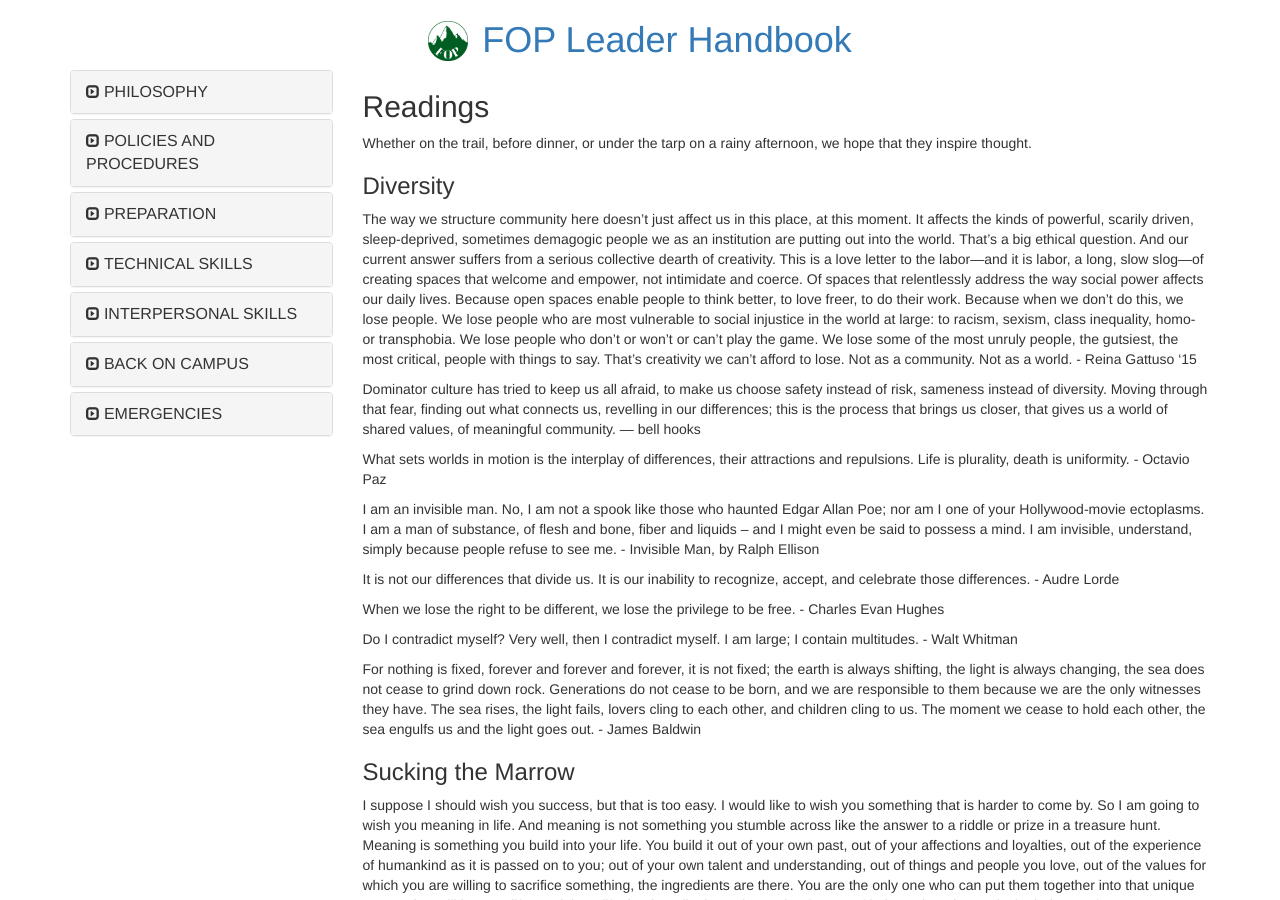
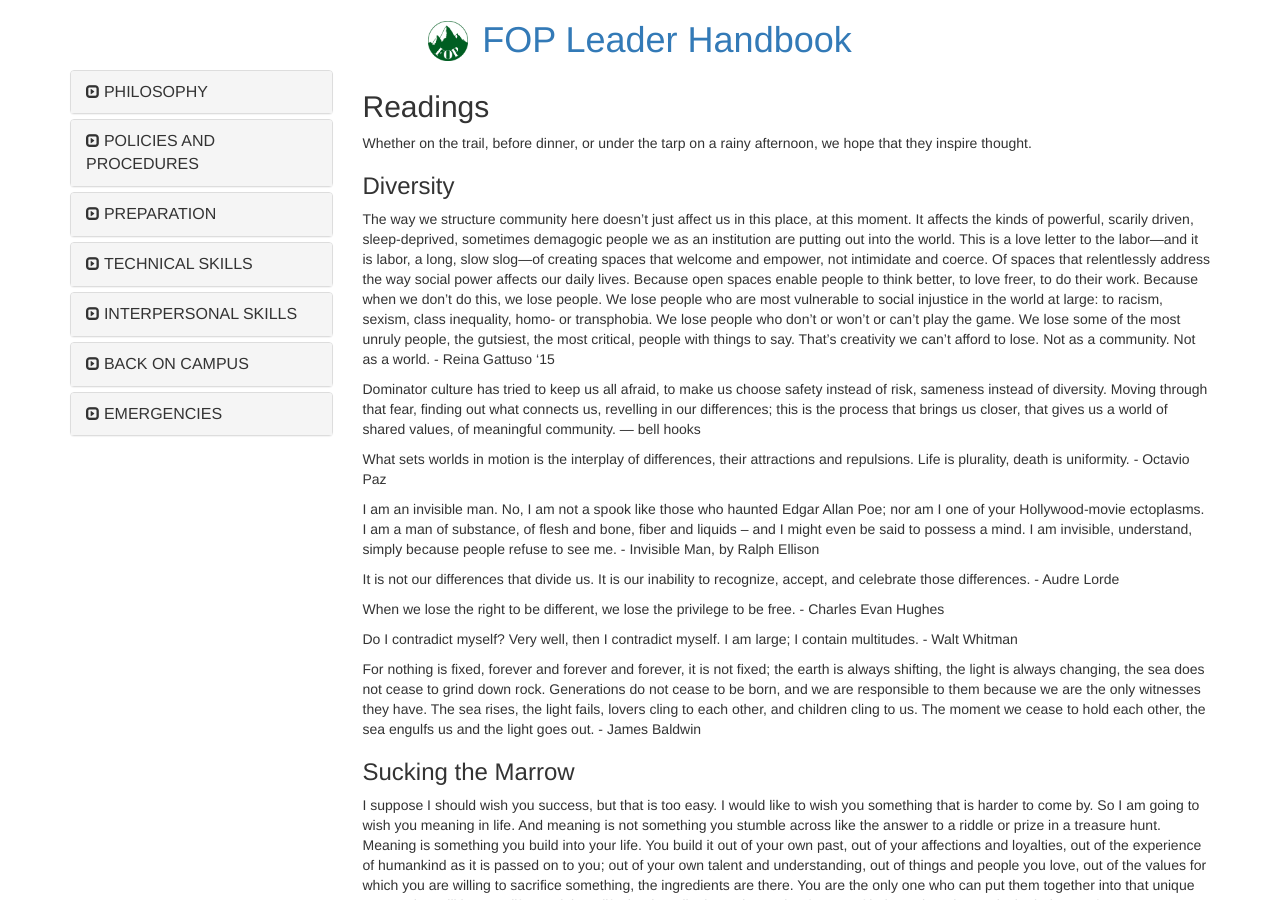
Before and after one commit to neo-project/global-blockchain-compliance-hub, a Jekyll site: the page built from _posts/1111-11-11-readings.md, in a window 1280 px wide and 900 px high. Built offline with Jekyll 4.4.1, drawn with Linux system fonts in a browser that asks for light colours; nearby versions of some CDN libraries; comment, search, counter and statistics services are not loaded.

Commit message:
Update 1111-11-11-readings.md

```diff
--- a/_posts/1111-11-11-readings.md
+++ b/_posts/1111-11-11-readings.md
@@ -11,7 +11,7 @@ Whether on the trail, before dinner, or under the tarp on a rainy afternoon, we
 
 ### Diversity
 
-The way we structure community here doesn’t just affect us in this place, at this moment. It affects the kinds of powerful, scarily driven, sleep-deprived, sometimes demagogic people we as an institution are putting out into the world. That’s a big ethical question. And our current answer suffers from a serious collective dearth of creativity.
+The way we structure community here doesn’t just affect us in this place, at this moment. It affects the kinds of powerful, scarily driven, sleep-deprived, sometimes demagogic people we as an institution are putting out into the world.
 This is a love letter to the labor—and it is labor, a long, slow slog—of creating spaces that welcome and empower, not intimidate and coerce. Of spaces that relentlessly address the way social power affects our daily lives. Because open spaces enable people to think better, to love freer, to do their work. Because when we don't do this, we lose people.
 We lose people who are most vulnerable to social injustice in the world at large: to racism, sexism, class inequality, homo- or transphobia. We lose people who don’t or won’t or can’t play the game. We lose some of the most unruly people, the gutsiest, the most critical, people with things to say. That’s creativity we can’t afford to lose. Not as a community. Not as a world. - Reina Gattuso ‘15
 
```
